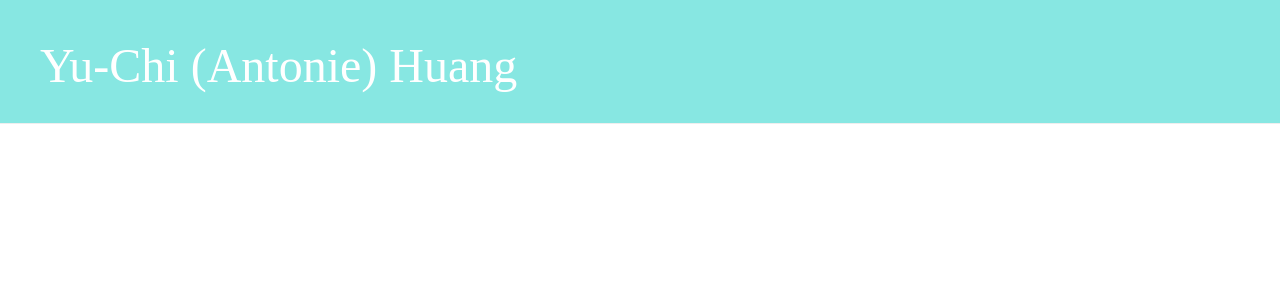
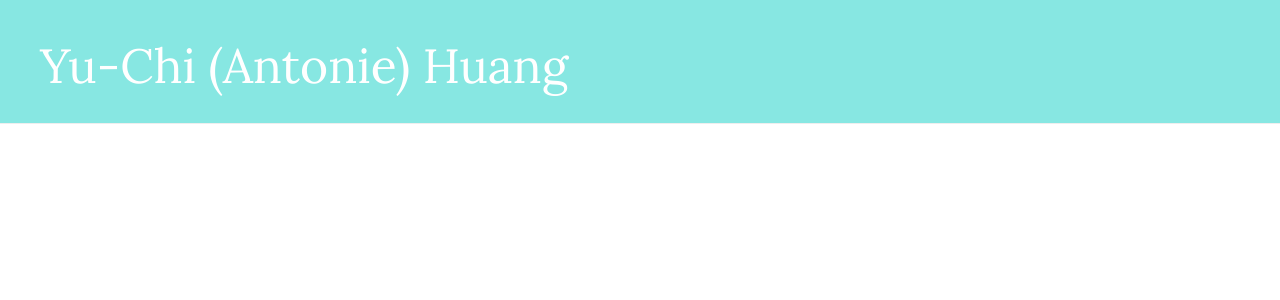
Before and after one commit to antoniehuang/BridgingCoursework, a Django app: page / in a window 1280 px wide. Shown: the top 300 px of the page. Run offline with Django 3.2, Linux system fonts and the light colour scheme; data that the repository does not hold is empty; some libraries are stand-ins or nearby versions.

Commit message:
updated font import link

```diff
--- a/blog/templates/blog/base.html
+++ b/blog/templates/blog/base.html
@@ -6,7 +6,7 @@
         <link rel="stylesheet" href="//maxcdn.bootstrapcdn.com/bootstrap/3.2.0/css/bootstrap.min.css">
         <link rel="stylesheet" href="//maxcdn.bootstrapcdn.com/bootstrap/3.2.0/css/bootstrap-theme.min.css">
         <link rel="stylesheet" href="{% static 'css/blog.css' %}">
-        <link href="//fonts.googleapis.com/css?family=Lobster&subset=latin,latin-ext" rel="stylesheet" type="text/css">
+        <link href="//fonts.googleapis.com/css?family=Lora&subset=latin,latin-ext" rel="stylesheet" type="text/css">
     </head>
 
     <body>
```
